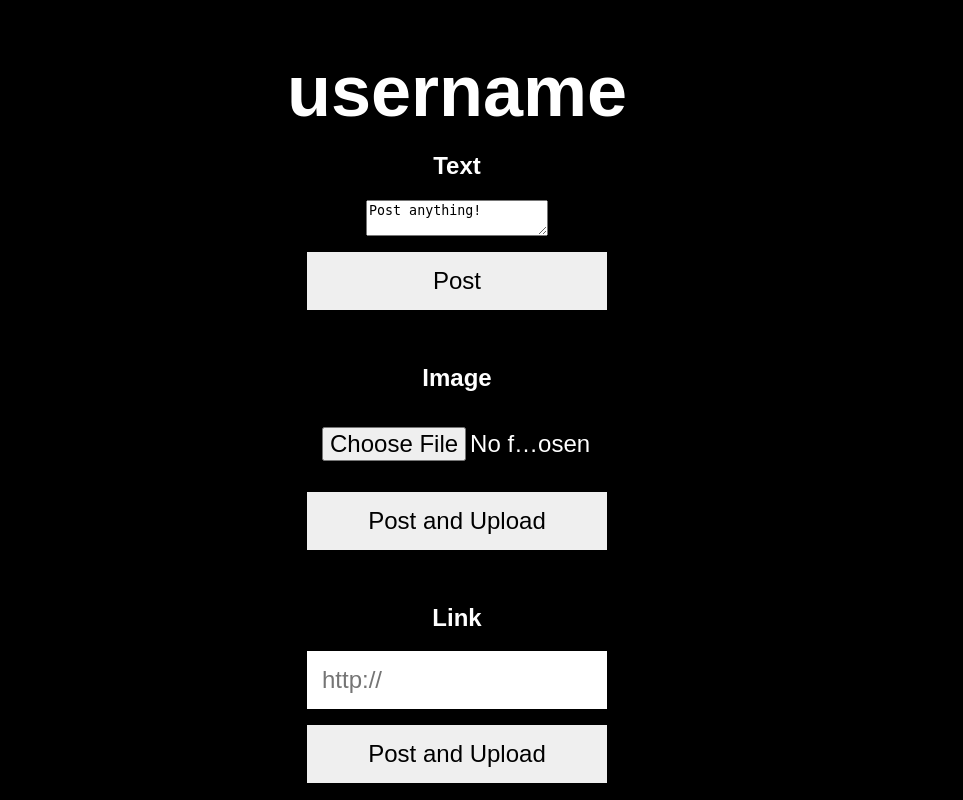
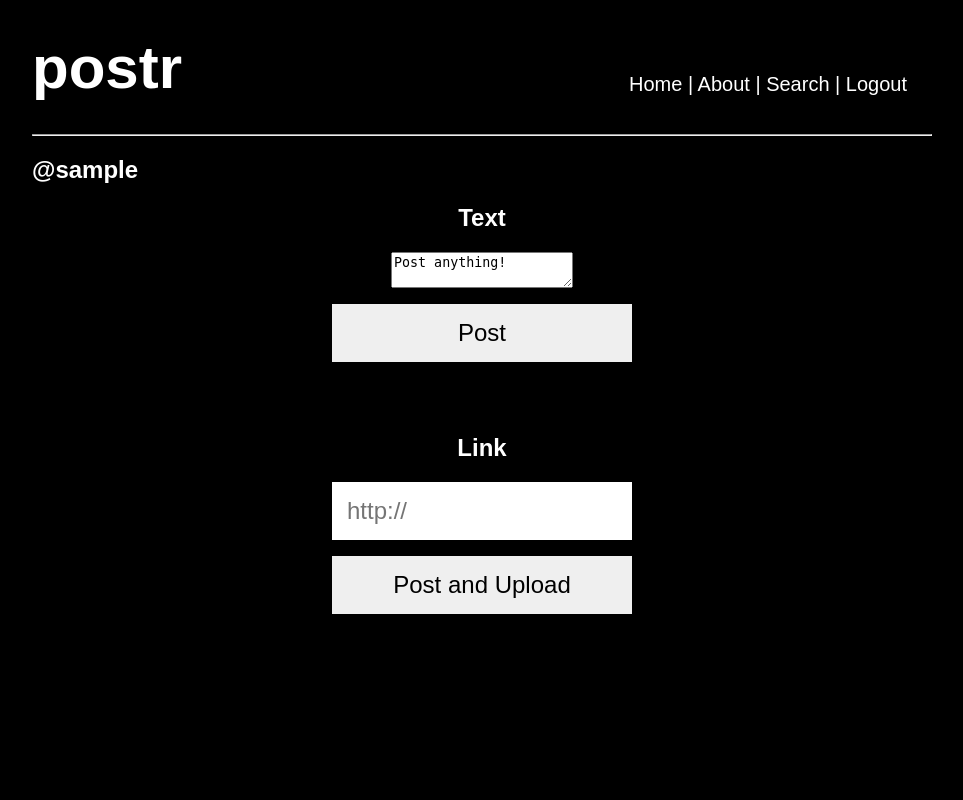
Before and after one commit to andrewjkerr/postr, a PHP site: page /new-post.php in a window 1280 px wide. Shown: the whole page, without its empty margins (183-1146 px from the left). Run offline with PHP 8.4, Linux system fonts and the light colour scheme; the visitor is signed in with stand-in values (Sample User, id 1); some libraries are stand-ins or nearby versions.

Commit message:
Some styling changes to new-post
More changes soon if time permits.

```diff
--- a/new-post.php
+++ b/new-post.php
@@ -1,26 +1,25 @@
+<?php session_start(); ?>
 <html>
 <head>
-	<title>New Post</title>
+	<title>New Post | postr</title>
 	<link rel="stylesheet" type="text/css" href="style.css" media="screen" />
 </head>
 <body>
-	<div id="content">
-		<header>
-			<h1><?php echo 'username';?></h1>
-		</header>
+	<?php include('header.php'); ?>
+	<br />
+	<div id="content" style="width: 900px; display: block; margin: 0 auto; padding-left: 50px;">
+		<hr style="background-color: #eee">
+		<h2 style="text-align: left"><?php echo '@' . $_SESSION['username']; ?></h2>
 
 <?php
 
 if(!empty($_POST)) {
 
-	$dummyID = 1234;
-	$dummyUser = 'andres';
+	$dummyID = $_SESSION['uid'];
+	$dummyUser = $_SESSION['username'];
 
 	$content;
 	$contentType;
-
-	//Not working
-	//$_POST = sanitize($_POST);
 
 	if(empty($_POST['post-type'])) {
 		showForm();
@@ -131,35 +130,6 @@ else {
 	showForm();
 }
 
-function cleanInput($input) {
-
-	$search = array(
-	'@<script[^>]*?>.*?</script>@si',   // Strip out javascript
-	'@<[\/\!]*?[^<>]*?>@si',            // Strip out HTML tags
-	'@<style[^>]*?>.*?</style>@siU',    // Strip style tags properly
-	'@<![\s\S]*?--[ \t\n\r]*>@'         // Strip multi-line comments
-	);
-
-	$output = preg_replace($search, '', $input);
-	return $output;
-}
-
-function sanitize($input) {
-	if (is_array($input)) {
-		foreach($input as $var=>$val) {
-			$output[$var] = sanitize($val);
-	    }
-	}
-	else {
-		if (get_magic_quotes_gpc()) {
-			$input = stripslashes($input);
-	    }
-	    $temp = cleanInput($input);
-		$output = $temp;
-	}
-	return $output;
-}
-
 function showForm($message="") {
 
 	if ($message != "") {
@@ -179,12 +149,12 @@ function showForm($message="") {
 
 		<!-- Testing Image Post -->
 		<!-- enctype for uploads -->
-		<h2>Image</h2>
+		<!--h2>Image</h2>
 		<form method="post" enctype="multipart/form-data">
 			<input type="hidden" name="post-type" value="image">
 			<p><input type="file" name="image-post" /></p>
 			<input type="submit" value="Post and Upload">
-		</form>
+		</form-->
 
 		<br />
 
```
